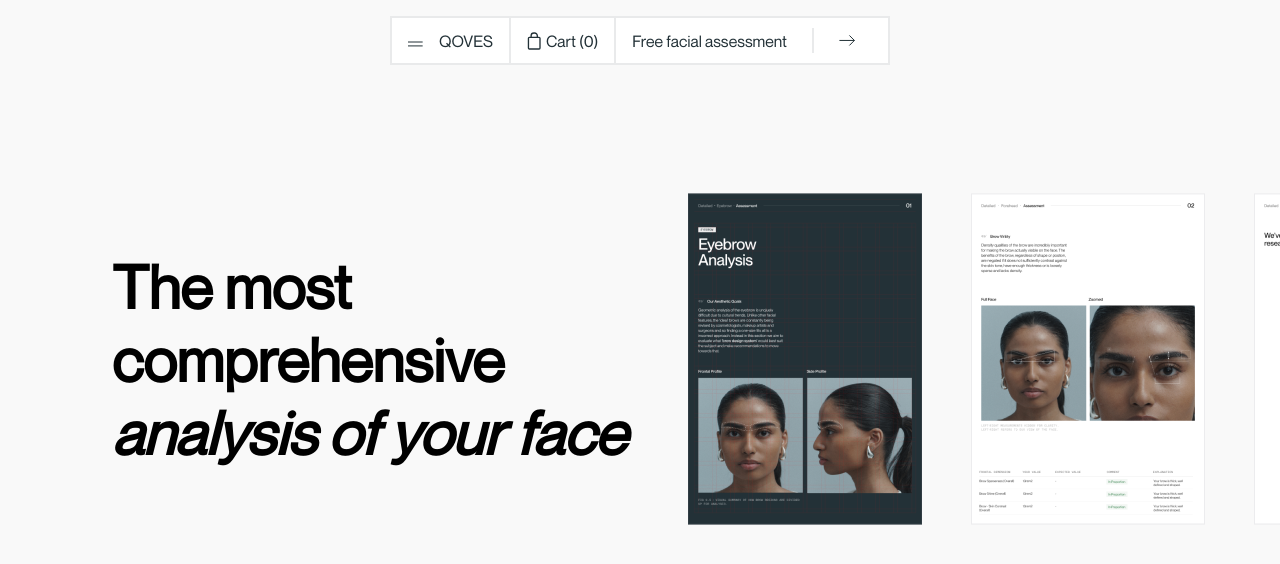
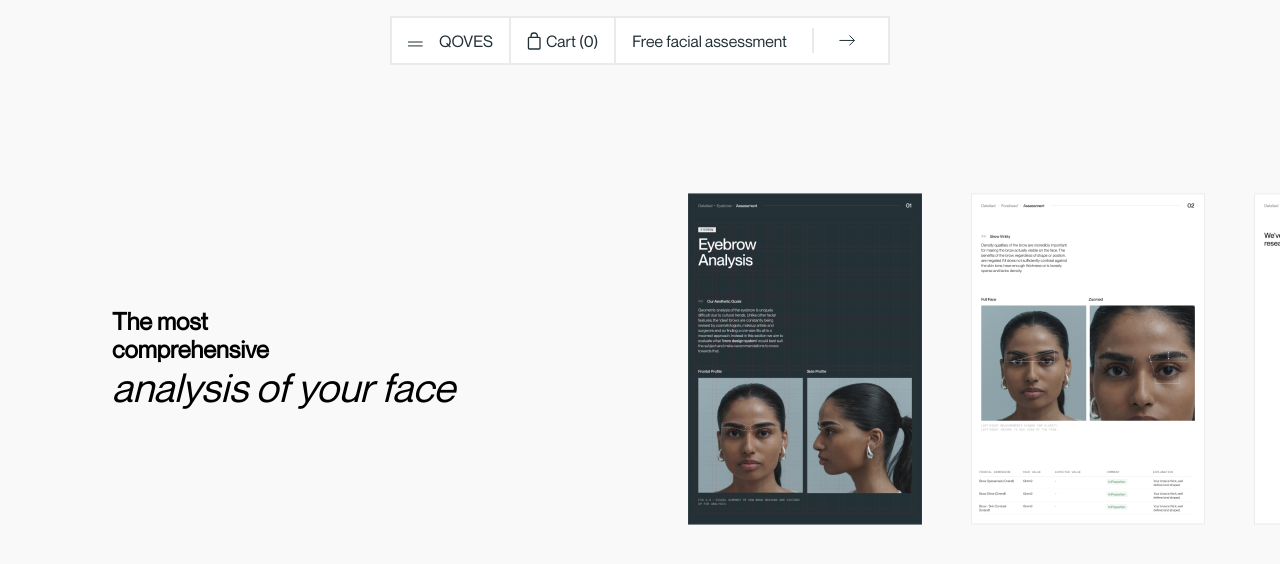
Before and after one commit to YounusHussain9/Skill-test, a React (Create React App) app: page / in a window 1280 px wide. Shown: the top 564 px of the page. Built offline with nearby package versions, Linux system fonts and the light colour scheme.

Commit message:
Update ScrollContent.css

```diff
--- a/src/components/ScrollContent/ScrollContent.css
+++ b/src/components/ScrollContent/ScrollContent.css
@@ -21,12 +21,14 @@
   width: 50%;
   flex-shrink: 0; /* Prevents the flex items from shrinking */
   font-family: Neue;
+
+}
+.textContainer h1 span {
   font-weight: 400;
   font-size: 40px;
-}
-.textContainer {
   /* your styles for the text container */
 }
+
 
 .smTextContainer {
   display: flex;
```
